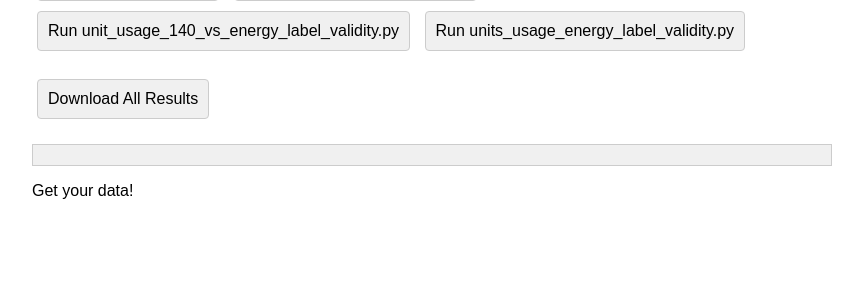
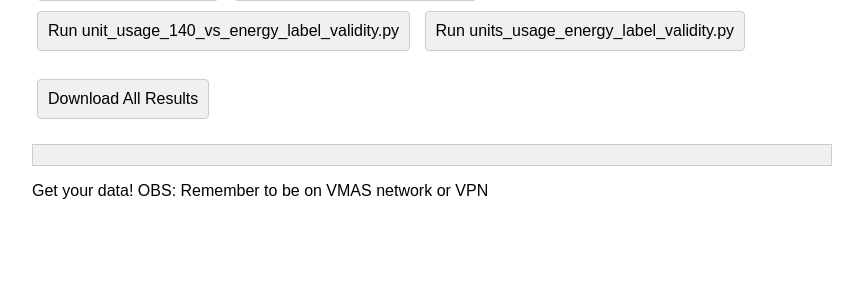
Before and after one commit to FrederikTKNielsen/data_extract_es, a Flask app: page / in a window 1280 px wide. Shown: the part 349-643 px from the top of the page, without its empty margins (208-1071 px from the left). Run offline with Flask 3, Linux system fonts and the light colour scheme.

Commit message:
Update network

```diff
--- a/templates/index.html
+++ b/templates/index.html
@@ -185,6 +185,6 @@
             document.querySelector('.switch input').checked = true;
         }
     </script>
-    <p> Get your data! </p>
+    <p> Get your data! OBS: Remember to be on VMAS network or VPN</p>
 </body>
 </html>
```
